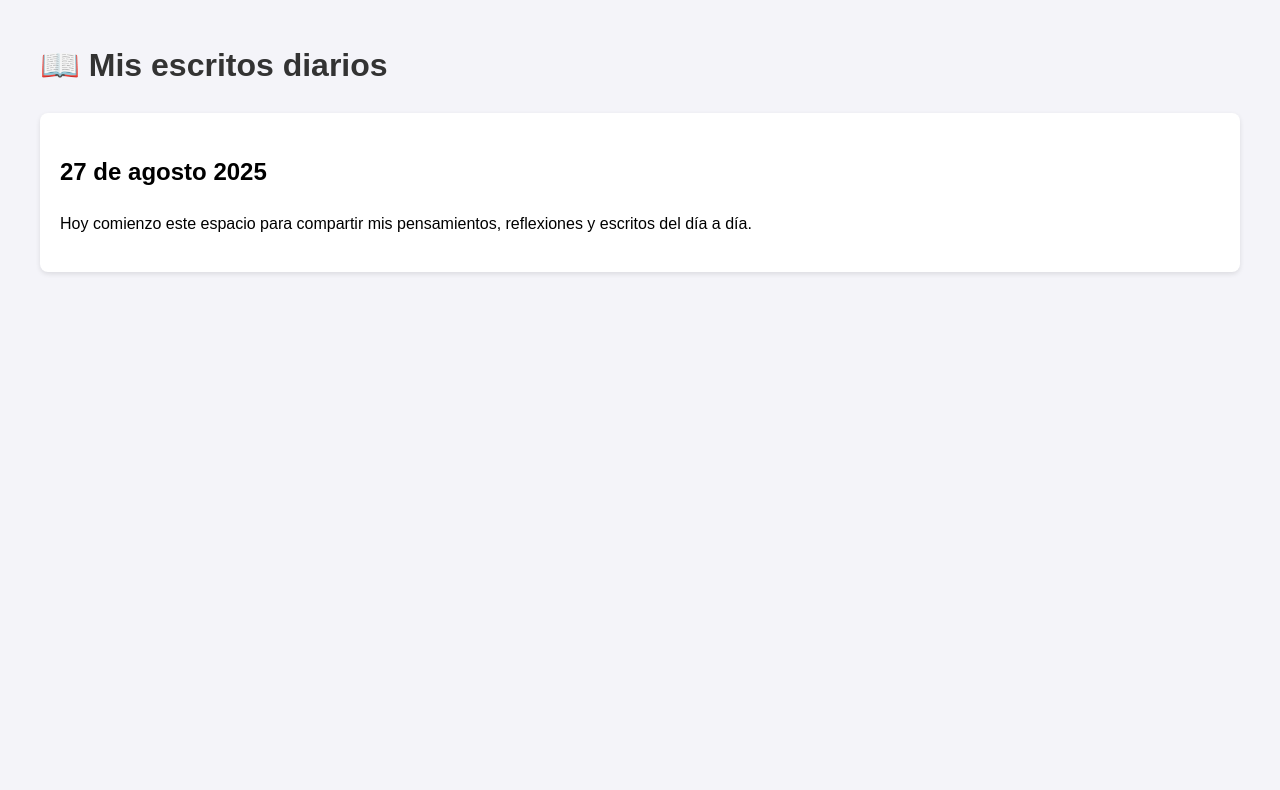
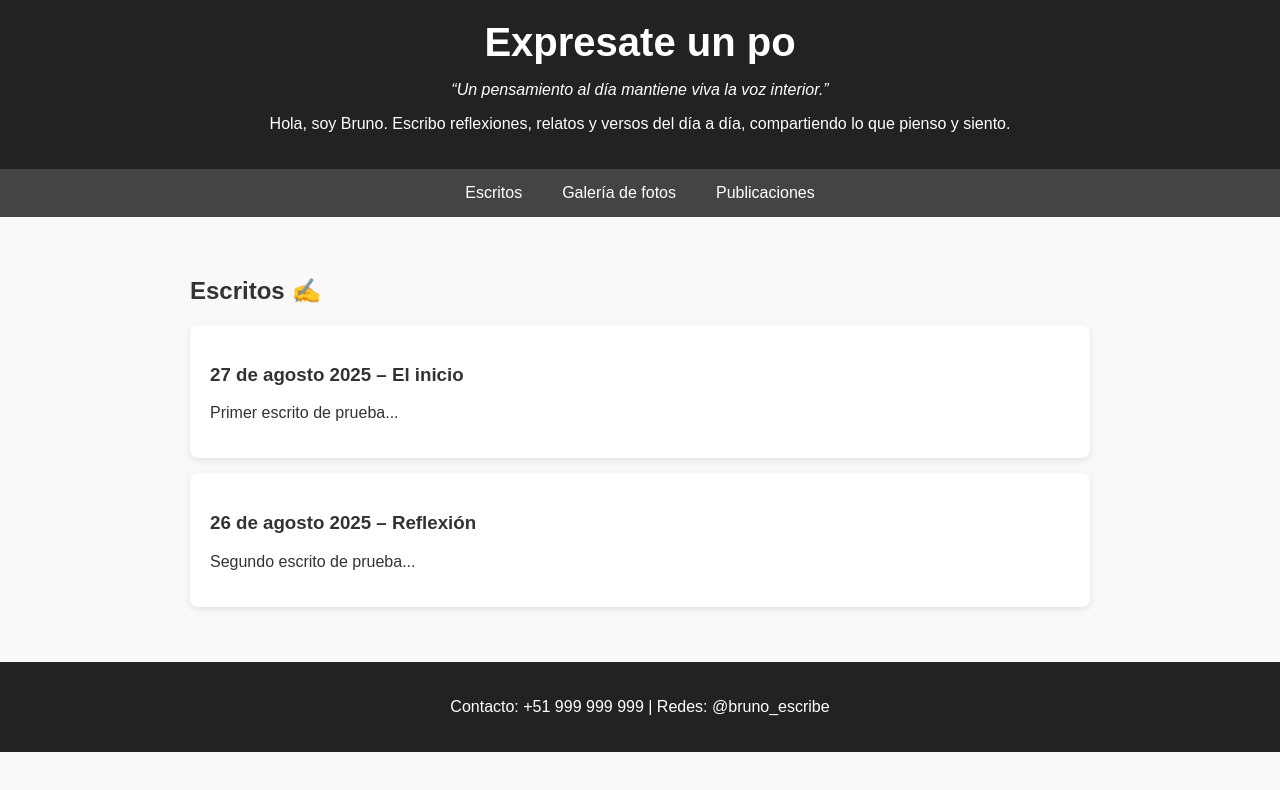
Before and after one commit to expresateunpo/expresateunpo.github.io, a plain HTML site: page index.html in a window 1280 px wide. Drawn offline with Linux system fonts and the light colour scheme.

Commit message:
Update index.html

```diff
--- a/index.html
+++ b/index.html
@@ -2,20 +2,112 @@
 <html lang="es">
 <head>
   <meta charset="UTF-8">
-  <title>Mis escritos diarios</title>
+  <title>Expresate un po</title>
   <style>
-    body { font-family: Arial, sans-serif; background: #f4f4f9; margin: 40px; line-height: 1.6; }
-    h1 { color: #333; }
-    .post { background: white; padding: 20px; margin: 20px 0; border-radius: 8px; box-shadow: 0 2px 5px rgba(0,0,0,0.1); }
+    body { font-family: Arial, sans-serif; margin: 0; background: #f9f9f9; color: #333; }
+    header { background: #222; color: white; padding: 20px; text-align: center; }
+    header h1 { margin: 0; font-size: 2.5em; }
+    nav { background: #444; display: flex; justify-content: center; }
+    nav a { color: white; padding: 15px 20px; text-decoration: none; display: block; }
+    nav a:hover { background: #666; }
+    section { padding: 40px; max-width: 900px; margin: auto; display: none; }
+    section.active { display: block; }
+    .post, .album { background: white; padding: 20px; margin: 15px 0; border-radius: 8px; box-shadow: 0 2px 6px rgba(0,0,0,0.1); cursor: pointer; }
+    footer { background: #222; color: white; padding: 20px; text-align: center; }
   </style>
 </head>
 <body>
-  <h1>📖 Mis escritos diarios</h1>
+  <!-- Menú principal -->
+  <header>
+    <h1>Expresate un po</h1>
+    <p><em>“Un pensamiento al día mantiene viva la voz interior.”</em></p>
+    <p>Hola, soy Bruno. Escribo reflexiones, relatos y versos del día a día, compartiendo lo que pienso y siento.</p>
+  </header>
 
-  <div class="post">
-    <h2>27 de agosto 2025</h2>
-    <p>Hoy comienzo este espacio para compartir mis pensamientos, reflexiones y escritos del día a día.</p>
-  </div>
+  <nav>
+    <a href="#" onclick="showSection('escritos')">Escritos</a>
+    <a href="#" onclick="showSection('galeria')">Galería de fotos</a>
+    <a href="#" onclick="showSection('publicaciones')">Publicaciones</a>
+  </nav>
 
+  <!-- Escritos -->
+  <section id="escritos" class="active">
+    <h2>Escritos ✍️</h2>
+    <div class="post" onclick="showPost('post1')">
+      <h3>27 de agosto 2025 – El inicio</h3>
+      <p>Primer escrito de prueba...</p>
+    </div>
+    <div class="post" onclick="showPost('post2')">
+      <h3>26 de agosto 2025 – Reflexión</h3>
+      <p>Segundo escrito de prueba...</p>
+    </div>
+    <!-- Aquí vas agregando más -->
+
+    <!-- Detalle del escrito -->
+    <div id="post1" class="post" style="display:none;">
+      <h3>27 de agosto 2025 – El inicio</h3>
+      <p>Este es el texto completo del primer escrito...</p>
+    </div>
+    <div id="post2" class="post" style="display:none;">
+      <h3>26 de agosto 2025 – Reflexión</h3>
+      <p>Este es el texto completo del segundo escrito...</p>
+    </div>
+  </section>
+
+  <!-- Galería -->
+  <section id="galeria">
+    <h2>Galería de fotos 📸</h2>
+    <div class="album" onclick="showAlbum('album1')">
+      <h3>Viaje a la montaña</h3>
+    </div>
+    <div class="album" onclick="showAlbum('album2')">
+      <h3>Recuerdos de infancia</h3>
+    </div>
+
+    <!-- Álbumes -->
+    <div id="album1" class="album" style="display:none;">
+      <h3>Viaje a la montaña</h3>
+      <img src="https://via.placeholder.com/200" alt="foto1">
+      <img src="https://via.placeholder.com/200" alt="foto2">
+    </div>
+    <div id="album2" class="album" style="display:none;">
+      <h3>Recuerdos de infancia</h3>
+      <img src="https://via.placeholder.com/200" alt="foto3">
+    </div>
+  </section>
+
+  <!-- Publicaciones -->
+  <section id="publicaciones">
+    <h2>Publicaciones 📚</h2>
+    <p>Mi primer poemario estará disponible próximamente.
+    Aquí compartiré avances, portada y fecha de lanzamiento.</p>
+  </section>
+
+  <!-- Footer -->
+  <footer>
+    <p>Contacto: +51 999 999 999 | Redes: @bruno_escribe</p>
+  </footer>
+
+  <!-- Script para cambiar secciones -->
+  <script>
+    function showSection(id) {
+      document.querySelectorAll("section").forEach(s => s.classList.remove("active"));
+      document.getElementById(id).classList.add("active");
+    }
+    function showPost(id) {
+      document.querySelectorAll("#escritos .post").forEach(p => p.style.display = "block");
+      document.querySelectorAll("#escritos .post").forEach(p => {
+        if (p.id && p.id !== id) p.style.display = "none";
+      });
+      document.getElementById(id).style.display = "block";
+    }
+    function showAlbum(id) {
+      document.querySelectorAll("#galeria .album").forEach(a => a.style.display = "block");
+      document.querySelectorAll("#galeria .album").forEach(a => {
+        if (a.id && a.id !== id) a.style.display = "none";
+      });
+      document.getElementById(id).style.display = "block";
+    }
+  </script>
 </body>
 </html>
```
